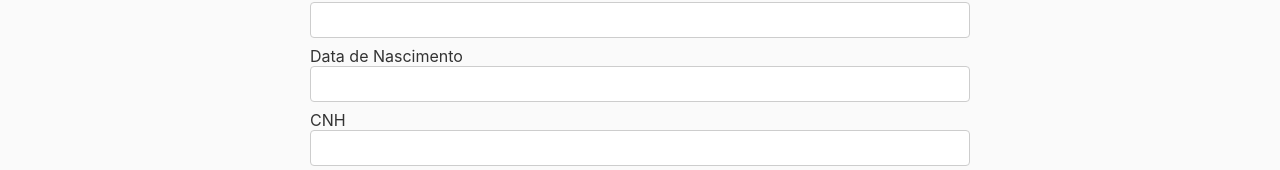
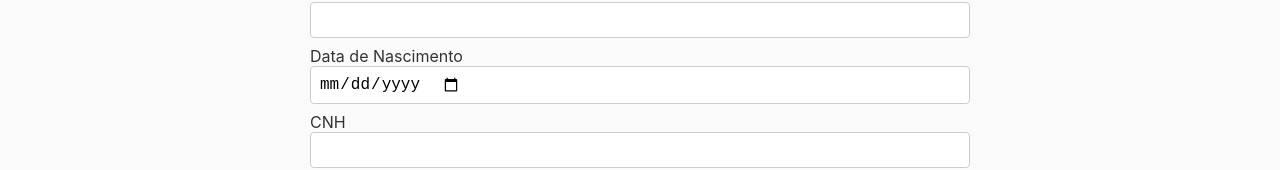
Before and after one commit to alan-nascimento/truckpad-react, a React (Create React App) app: page / in a window 1280 px wide. Shown: the part 142-312 px from the top of the page. Built offline with nearby package versions, Linux system fonts and the light colour scheme; no server answers.

Commit message:
Update AddTruckerForm.jsx

```diff
--- a/src/components/AddTruckerForm/AddTruckerForm.jsx
+++ b/src/components/AddTruckerForm/AddTruckerForm.jsx
@@ -46,7 +46,7 @@ export default function AddTruckerForm(props) {
       <label>Telefone</label>
       <input type="text" name="phone" value={trucker.phone} onChange={handleInputChange} />
       <label>Data de Nascimento</label>
-      <input type="text" name="birthDate" value={trucker.birthDate} onChange={handleInputChange} />
+      <input type="date" name="birthDate" value={trucker.birthDate} onChange={handleInputChange} />
       <label>CNH</label>
       <input type="text" name="cnhNumber" value={trucker.cnhNumber} onChange={handleInputChange} />
       <label>Categoria</label>
```
